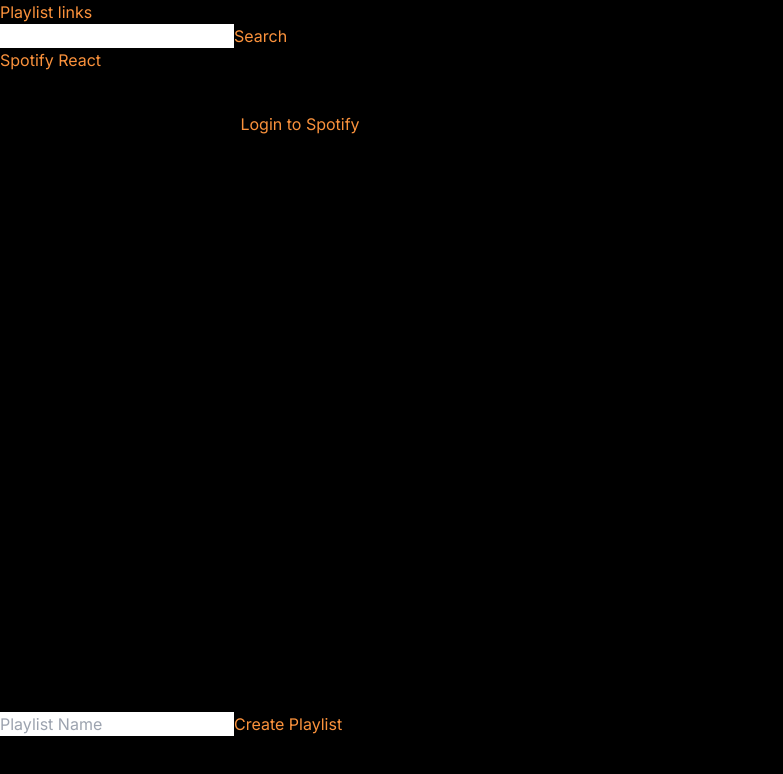
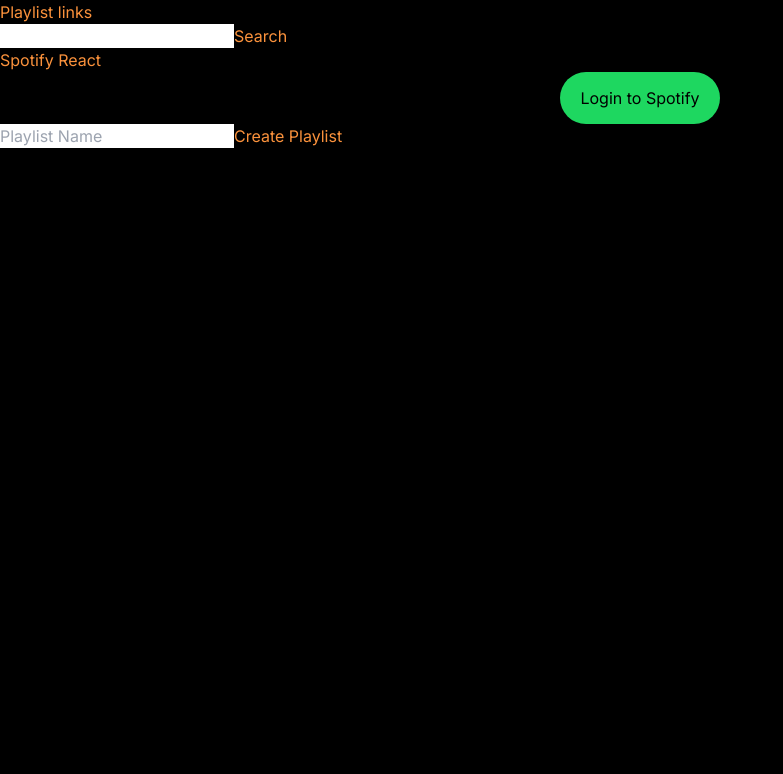
Before and after one commit to Njoe00/Youtube-PlayList-To-Spotify-Converter, a Next.js app: page / in a window 1280 px wide. Shown: the top 774 px of the page, without its empty margins (0-783 px from the left). Built offline with nearby package versions, Linux system fonts and the light colour scheme.

Commit message:
adding show dialog to have user sign in everytime and adding button that matches spotify style

```diff
--- a/src/components/page.tsx
+++ b/src/components/page.tsx
@@ -12,16 +12,16 @@ export default function LoginCard({
   const AUTH_ENDPOINT = "https://accounts.spotify.com/authorize";
   const RESPONSE_TYPE = "token";
   const SCOPE = "playlist-modify-private playlist-modify-public";
-  const SHOW_DIALOG = false;
+  const SHOW_DIALOG = "true";
   const [email, setEmail] = useState("");
 
   return (
-    <div className="flex justify-center pt-10 flex-col">
-      <div className="w-[600px] h-[600px] flex justify-center text-orange-400">
-        <div className="">
+    <div className="flex justify-center flex-row">
+      <div className="py-[14px] px-[20px] bg-spotfiy-colors flex justify-center text-black rounded-full">
+        <div>
           {!token ? (
             <a
-              href={`${AUTH_ENDPOINT}?client_id=${CLIENT_ID}&redirect_uri=${REDIRECT_URI}&response_type=${RESPONSE_TYPE}&scope=${SCOPE}&show_dialog${SHOW_DIALOG}`}
+              href={`${AUTH_ENDPOINT}?client_id=${CLIENT_ID}&redirect_uri=${REDIRECT_URI}&response_type=${RESPONSE_TYPE}&scope=${SCOPE}&show_dialog=${SHOW_DIALOG}`}
             >
               Login to Spotify
             </a>
@@ -29,13 +29,6 @@ export default function LoginCard({
             <button onClick={logout}>Logout</button>
           )}
         </div>
-        {/* <div className="h-12 w-[400px] absolute flex">
-          <input
-            value={email}
-            placeholder="Enter your email here"
-            onChange={(e) => setEmail(e.target.value)}
-          />
-        </div> */}
       </div>
     </div>
   );
--- a/tailwind.config.ts
+++ b/tailwind.config.ts
@@ -1,20 +1,23 @@
-import type { Config } from 'tailwindcss'
+import type { Config } from "tailwindcss";
 
 const config: Config = {
   content: [
-    './src/pages/**/*.{js,ts,jsx,tsx,mdx}',
-    './src/components/**/*.{js,ts,jsx,tsx,mdx}',
-    './src/app/**/*.{js,ts,jsx,tsx,mdx}',
+    "./src/pages/**/*.{js,ts,jsx,tsx,mdx}",
+    "./src/components/**/*.{js,ts,jsx,tsx,mdx}",
+    "./src/app/**/*.{js,ts,jsx,tsx,mdx}",
   ],
   theme: {
     extend: {
       backgroundImage: {
-        'gradient-radial': 'radial-gradient(var(--tw-gradient-stops))',
-        'gradient-conic':
-          'conic-gradient(from 180deg at 50% 50%, var(--tw-gradient-stops))',
+        "gradient-radial": "radial-gradient(var(--tw-gradient-stops))",
+        "gradient-conic":
+          "conic-gradient(from 180deg at 50% 50%, var(--tw-gradient-stops))",
+      },
+      colors: {
+        "spotfiy-colors": "#1ed760",
       },
     },
   },
   plugins: [],
-}
-export default config
+};
+export default config;
```
